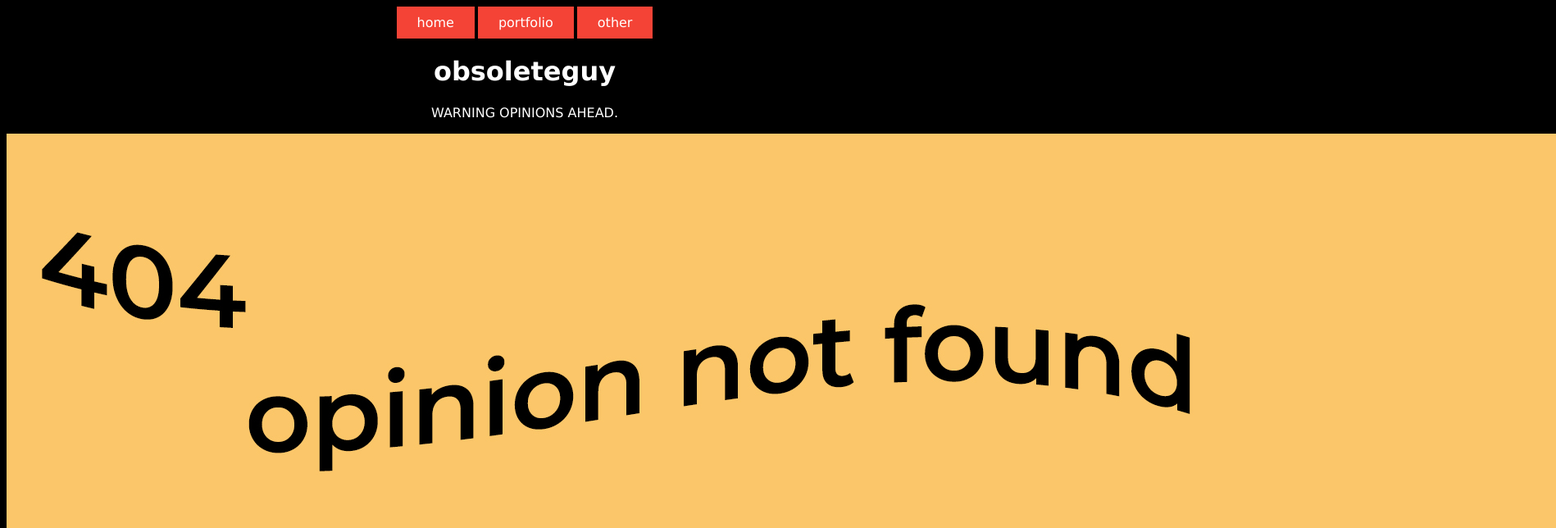
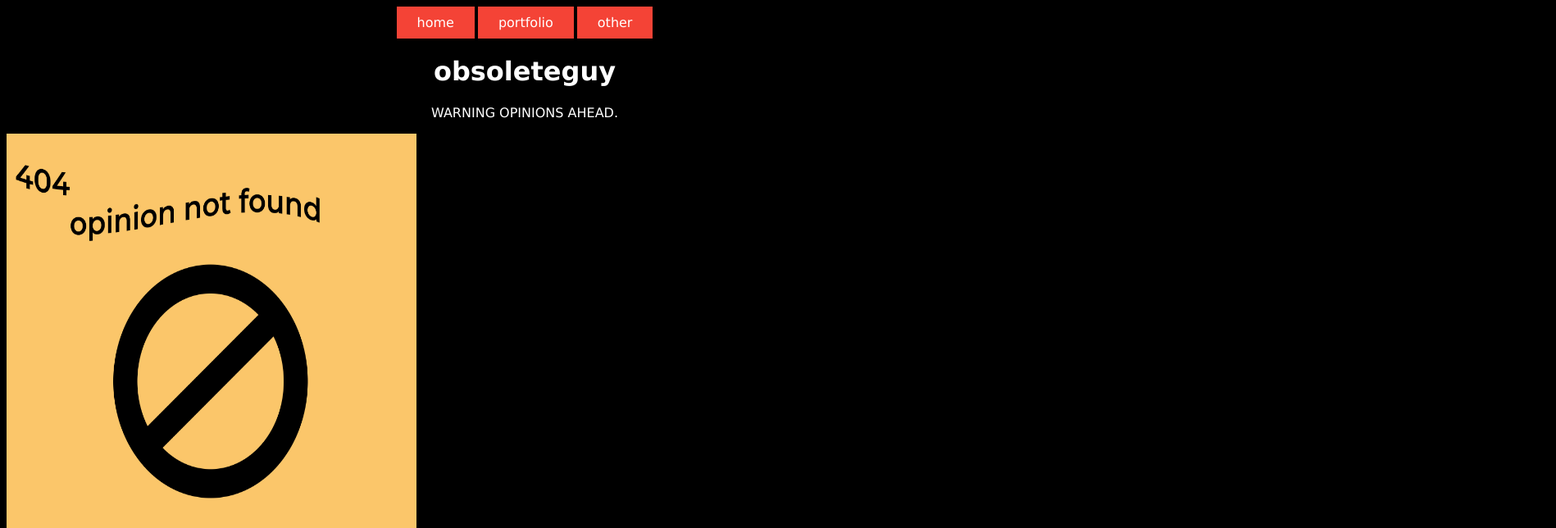
Before and after one commit to obsoleteguysite/obsoleteguysite.github.io, a plain HTML site: page index.html in a window 1280 px wide. Shown: the top 644 px of the page at 82% size, 1898 px wide, since content can reach past the window. Drawn offline with Linux system fonts and the light colour scheme.

Commit message:
Update index.html

```diff
--- a/index.html
+++ b/index.html
@@ -49,7 +49,7 @@
 
 
 <div id="albumshowcase" align="left">
-	<img src="obsoleteguysite.github.io/album art/404 opinion not found cover art.jpg" alt="404 opinion not found album art">
+	<img src="obsoleteguysite.github.io/album art/404 opinion not found cover art.jpg" alt="404 opinion not found album art" style="  width:500px;height:600px;">
 </div>
 
 </body>
```
